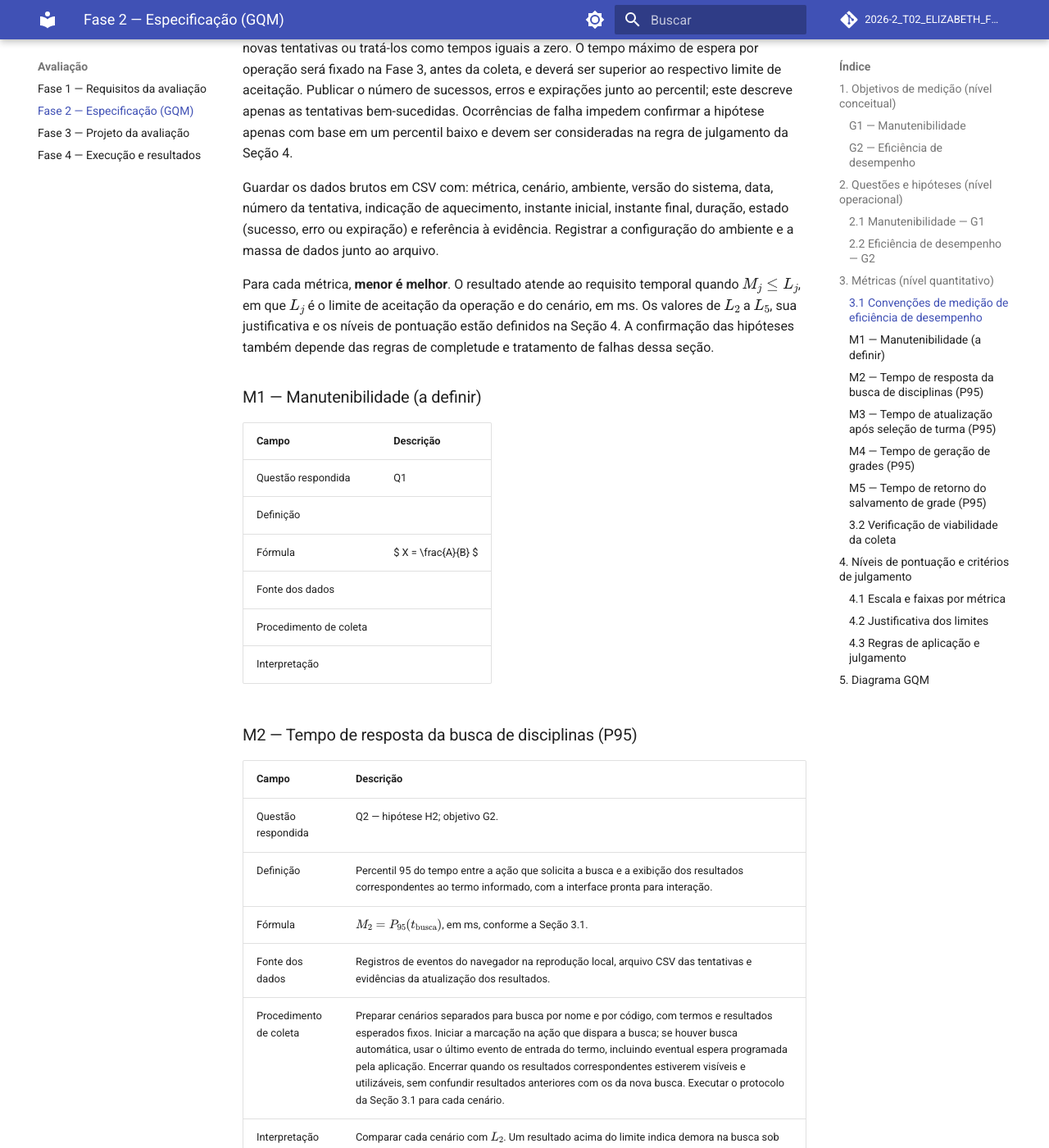
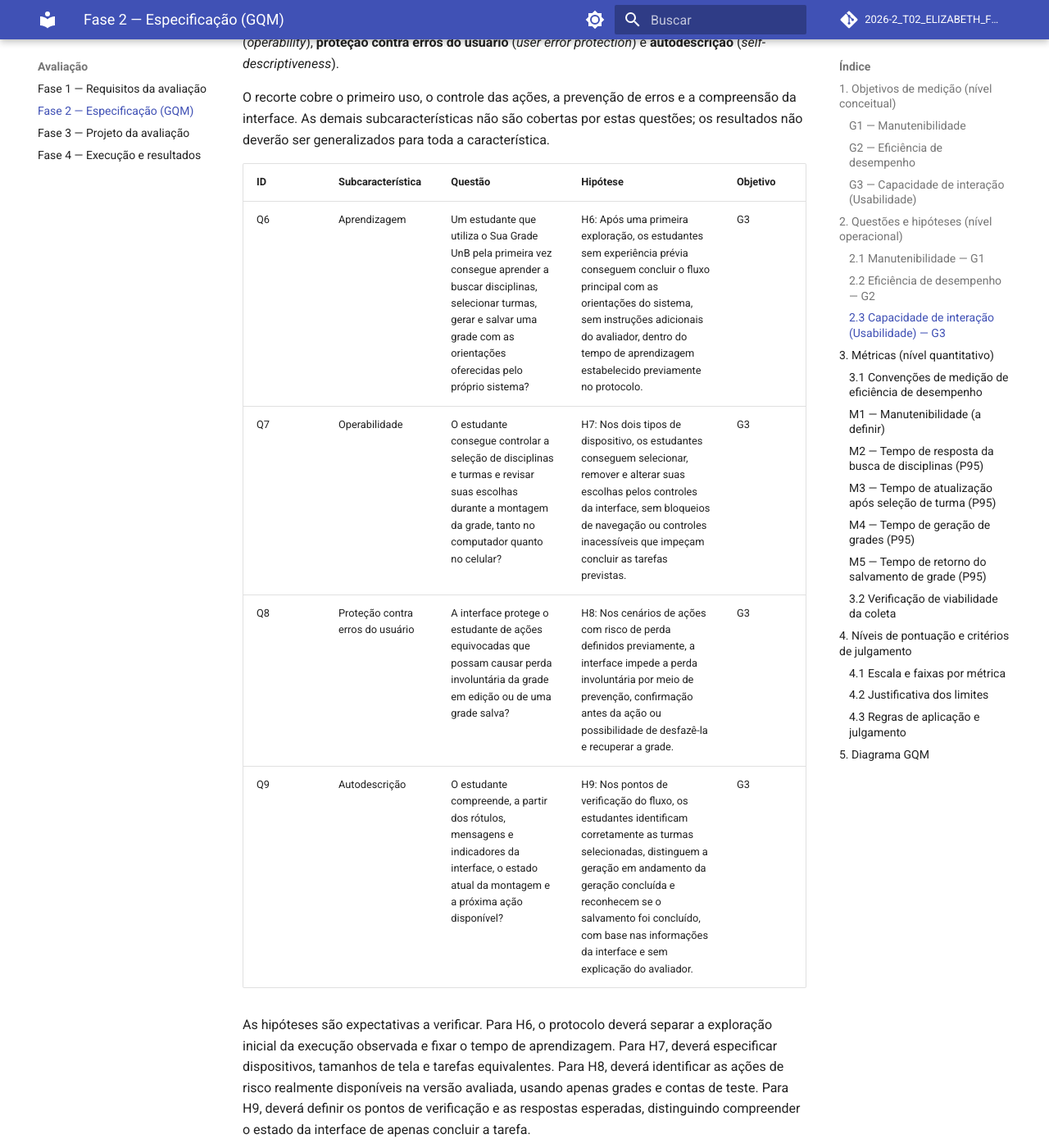
Before and after one commit to FCTE-Qualidade-de-Software-1/2026-2_T02_ELIZABETH_FRIEDMAN, an MkDocs documentation site: the page built from docs/fase-2.md, in a window 1280 px wide and 1400 px high, scrolled down 4701 px. Shown: the whole window at 82% size. Built offline with MkDocs 1.6.1 and Material for MkDocs 9.7.7, drawn with Linux system fonts in a browser that asks for light colours; comment, search, counter and statistics services are not loaded; some of the changed text lies outside the part shown.

Commit message:
docs: adiciona objetivo e hipóteses de capacidade de interação na fase 2
Define G3 e as questões Q6 a Q9 sobre aprendizagem, operabilidade,
proteção contra erros do usuário e autodescrição.

Co-authored-by: kalebmacedo <kmacedo0279@gmail.com>

```diff
--- a/docs/fase-2.md
+++ b/docs/fase-2.md
@@ -10,9 +10,11 @@ necessidades das partes interessadas documentados na [Fase 1](fase-1.md).
 
 A seleção e a priorização das características na [Seção 5 da Fase 1](fase-1.md#5-selecao-e-priorizacao-das-caracteristicas)
 ainda estão em elaboração. Estes objetivos são iniciais e deverão ser revisados após
-a consolidação dessa seção. A menção a usabilidade na Seção 2.2 da Fase 1 também
-precisa ser conciliada com a orientação registrada na Seção 5 de não incluir essa
-característica; não foi definido um objetivo para ela nesta etapa.
+a consolidação dessa seção. O objetivo G3 e suas questões incluem capacidade de
+interação conforme o recorte solicitado para esta etapa. Essa inclusão ainda precisa
+ser conciliada com a orientação de não incluir usabilidade registrada na Seção 5 da
+Fase 1; suas quatro subcaracterísticas são uma proposta inicial, não uma seleção já
+consolidada naquela fase.
 
 ## 1. Objetivos de medição (nível conceitual)
 
@@ -30,6 +32,7 @@ as referências detalhadas aparecem após cada objetivo.
 |----------|--------------------------------|--------------------------------------|-------------------|
 | G1 — Manutenibilidade | Manutenção por voluntários e adaptação da coleta às mudanças no SIGAA ([Seção 1.1](fase-1.md#11-contexto)); continuidade da manutenção ([Seção 1.2](fase-1.md#12-proposito)). | Mantenedores e contribuidores externos: compreender, modificar e testar o código ([Seção 2.2, Tabela 3](fase-1.md#22-mapa-de-partes-interessadas)). | D1, D2 e D3 ([Seção 1.3](fase-1.md#13-uso-pretendido-decisoes-apoiadas)). |
 | G2 — Eficiência de desempenho | Uso concentrado na matrícula ([Seção 1.1](fase-1.md#11-contexto)) e identificação de tempos de resposta que prejudicam a montagem da grade ([Seção 2.2, Tabela 3](fase-1.md#22-mapa-de-partes-interessadas)). | Estudantes da UnB: tempo de resposta ao buscar disciplinas, selecionar turmas, gerar e salvar grades ([Seção 2.2, Tabela 3](fase-1.md#22-mapa-de-partes-interessadas)). | D1 e D2 ([Seção 1.3](fase-1.md#13-uso-pretendido-decisoes-apoiadas)). |
+| G3 — Capacidade de interação | Identificação de obstáculos à montagem da grade, inclusive no celular ([Seção 2.2, Tabela 3](fase-1.md#22-mapa-de-partes-interessadas)). | Estudantes da UnB: aprender o fluxo, operar os controles, evitar erros e compreender o estado da interface. Recorte proposto nesta fase. | D1 e D2 ([Seção 1.3](fase-1.md#13-uso-pretendido-decisoes-apoiadas)). |
 
 ### G1 — Manutenibilidade
 
@@ -69,6 +72,23 @@ no fluxo principal. A mesma tabela estabelece a restrição de não gerar carga
 o SIGAA. O objetivo apoia as decisões **D1** (priorizar correções) e **D2** (escolher a
 melhoria da Fase 4), definidas na [Seção 1.3](fase-1.md#13-uso-pretendido-decisoes-apoiadas).
 
+### G3 — Capacidade de interação (Usabilidade)
+
+| Elemento | Descrição |
+|----------|-----------|
+| Analisar | A interface do Sua Grade UnB no fluxo de buscar disciplinas, selecionar turmas, gerar e salvar grades, em computador e celular. |
+| Com o propósito de | Identificar obstáculos à interação e orientar melhorias que facilitem a montagem da grade pelos estudantes. |
+| Com respeito a | Capacidade de interação, com foco proposto em aprendizagem, operabilidade, proteção contra erros do usuário e autodescrição. |
+| Do ponto de vista de | Estudantes da UnB, incluindo aqueles que utilizam o sistema pela primeira vez. |
+| No contexto de | Uma avaliação acadêmica independente conduzida pela equipe Elizabeth Friedman, em cerca de seis semanas, com tarefas representativas do período de matrícula, dados de referência e condições documentadas de uso em computador e celular, sem acesso a dados de produção e sem coletas repetidas no SIGAA. |
+
+**Origem na Fase 1:** a [Seção 2.2, Tabela 3](fase-1.md#22-mapa-de-partes-interessadas)
+registra a necessidade dos estudantes de montar a grade, inclusive no celular, e
+identificar obstáculos no fluxo principal. Essa necessidade fundamenta G3 e apoia
+as decisões **D1** e **D2** da [Seção 1.3](fase-1.md#13-uso-pretendido-decisoes-apoiadas).
+A escolha das quatro subcaracterísticas é uma proposta desta fase e depende de
+conciliação com a seleção de características da Fase 1.
+
 ## 2. Questões e hipóteses (nível operacional)
 
 <!--
@@ -101,6 +121,41 @@ os dados utilizados e a repetição das tarefas serão especificados no plano da
 | Q3 | Comportamento temporal | A seleção de turmas atualiza a interface em tempo aceitável para o estudante continuar selecionando as opções desejadas? | H3: O tempo entre selecionar uma turma e visualizar a atualização correspondente na interface atende ao limite de aceitação definido para a seleção, nas condições avaliadas. | G2 |
 | Q4 | Comportamento temporal | A geração de combinações de turmas sem conflito apresenta as grades em tempo aceitável nos cenários de montagem avaliados? | H4: O tempo entre solicitar a geração e visualizar as combinações de grades atende ao limite de aceitação definido para a geração em cada cenário avaliado. | G2 |
 | Q5 | Comportamento temporal | O salvamento de uma grade fornece retorno em tempo aceitável para o estudante concluir a tarefa? | H5: O tempo entre solicitar o salvamento e visualizar sua confirmação atende ao limite de aceitação definido para o salvamento, nas modalidades avaliadas de conta do usuário e armazenamento no navegador. | G2 |
+
+### 2.3 Capacidade de interação (Usabilidade) — G3
+
+Adota-se para este recorte a característica **capacidade de interação** da
+[ISO/IEC 25010:2023](https://www.iso.org/standard/78176.html), mantendo
+“Usabilidade” no título para correspondência com a solicitação da atividade.
+Propõem-se quatro subcaracterísticas ligadas aos obstáculos no fluxo principal
+identificados como preocupação na [Seção 2.2 da Fase 1](fase-1.md#22-mapa-de-partes-interessadas):
+**aprendizagem** (*learnability*), **operabilidade** (*operability*),
+**proteção contra erros do usuário** (*user error protection*) e
+**autodescrição** (*self-descriptiveness*).
+
+O recorte cobre o primeiro uso, o controle das ações, a prevenção de erros e a
+compreensão da interface. As demais subcaracterísticas não são cobertas por estas
+questões; os resultados não deverão ser generalizados para toda a característica.
+
+| ID | Subcaracterística | Questão | Hipótese | Objetivo |
+|----|-------------------|---------|----------|----------|
+| Q6 | Aprendizagem | Um estudante que utiliza o Sua Grade UnB pela primeira vez consegue aprender a buscar disciplinas, selecionar turmas, gerar e salvar uma grade com as orientações oferecidas pelo próprio sistema? | H6: Após uma primeira exploração, os estudantes sem experiência prévia conseguem concluir o fluxo principal com as orientações do sistema, sem instruções adicionais do avaliador, dentro do tempo de aprendizagem estabelecido previamente no protocolo. | G3 |
+| Q7 | Operabilidade | O estudante consegue controlar a seleção de disciplinas e turmas e revisar suas escolhas durante a montagem da grade, tanto no computador quanto no celular? | H7: Nos dois tipos de dispositivo, os estudantes conseguem selecionar, remover e alterar suas escolhas pelos controles da interface, sem bloqueios de navegação ou controles inacessíveis que impeçam concluir as tarefas previstas. | G3 |
+| Q8 | Proteção contra erros do usuário | A interface protege o estudante de ações equivocadas que possam causar perda involuntária da grade em edição ou de uma grade salva? | H8: Nos cenários de ações com risco de perda definidos previamente, a interface impede a perda involuntária por meio de prevenção, confirmação antes da ação ou possibilidade de desfazê-la e recuperar a grade. | G3 |
+| Q9 | Autodescrição | O estudante compreende, a partir dos rótulos, mensagens e indicadores da interface, o estado atual da montagem e a próxima ação disponível? | H9: Nos pontos de verificação do fluxo, os estudantes identificam corretamente as turmas selecionadas, distinguem a geração em andamento da geração concluída e reconhecem se o salvamento foi concluído, com base nas informações da interface e sem explicação do avaliador. | G3 |
+
+As hipóteses são expectativas a verificar. Para H6, o protocolo deverá separar a
+exploração inicial da execução observada e fixar o tempo de aprendizagem. Para H7,
+deverá especificar dispositivos, tamanhos de tela e tarefas equivalentes. Para H8,
+deverá identificar as ações de risco realmente disponíveis na versão avaliada,
+usando apenas grades e contas de teste. Para H9, deverá definir os pontos de
+verificação e as respostas esperadas, distinguindo compreender o estado da
+interface de apenas concluir a tarefa.
+
+As métricas, os limites de aceitação e as regras de julgamento de H6–H9 ainda
+precisam ser especificados nas Seções 3 e 4, antes da coleta. Participantes, roteiros
+e condições de execução deverão ser documentados na [Fase 3](fase-3.md). Os limites
+temporais de G2 não serão usados automaticamente para julgar G3.
 
 ## 3. Métricas (nível quantitativo)
 
```
